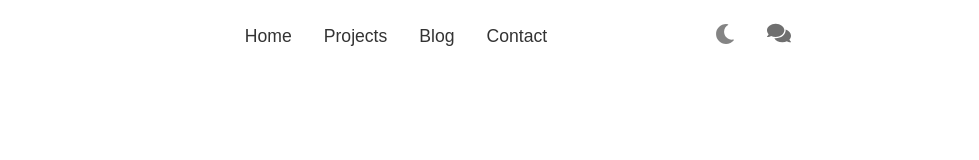
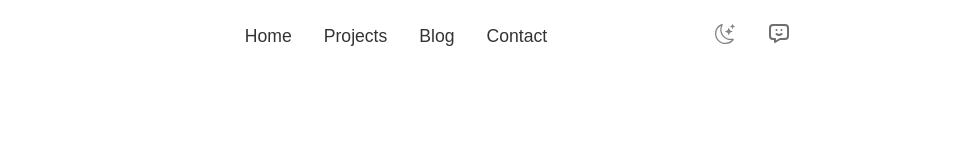
Before and after one commit to MohammedPathariya/MyPortfolio, a React (Create React App) app: page / in a window 1280 px wide. Shown: the top 160 px of the page, without its empty margins (150-1129 px from the left). Built offline with nearby package versions, Linux system fonts and the light colour scheme.

Commit message:
Changed the icons to a much more better looking ones than the stock icons

```diff
--- a/src/components/Header.js
+++ b/src/components/Header.js
@@ -2,6 +2,7 @@ import React from 'react';
 import './Header.css';
 import ThemeToggle from './ThemeToggle';
 import { FaComments } from 'react-icons/fa';
+import { TbMessageChatbot } from "react-icons/tb";
 
 const Header = () => {
   const handleChatClick = () => {
@@ -27,7 +28,7 @@ const Header = () => {
             onClick={handleChatClick}
             aria-label="Open chat"
           >
-            <FaComments />
+            <TbMessageChatbot />
           </button>
         </div>
       </div>
--- a/src/components/ThemeToggle.js
+++ b/src/components/ThemeToggle.js
@@ -1,5 +1,9 @@
 import React, { useState, useEffect } from 'react';
 import { FaMoon, FaSun } from 'react-icons/fa';
+import { BsMoonStars } from "react-icons/bs";
+import { LuSunMedium } from "react-icons/lu";
+
+
 import './ThemeToggle.css';
 
 const ThemeToggle = () => {
@@ -20,7 +24,7 @@ const ThemeToggle = () => {
 
   return (
     <button className="theme-toggle" onClick={toggle} aria-label="Toggle theme">
-      {theme === 'light' ? <FaMoon /> : <FaSun />}
+      {theme === 'light' ? <BsMoonStars /> : <LuSunMedium />}
     </button>
   );
 };
```
